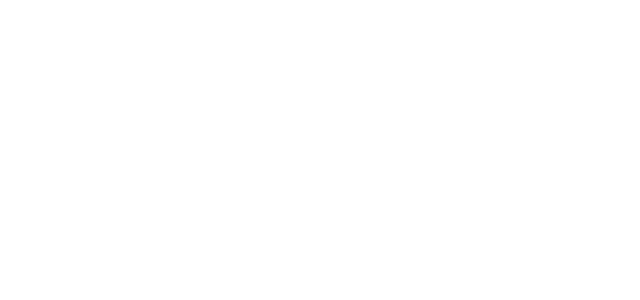
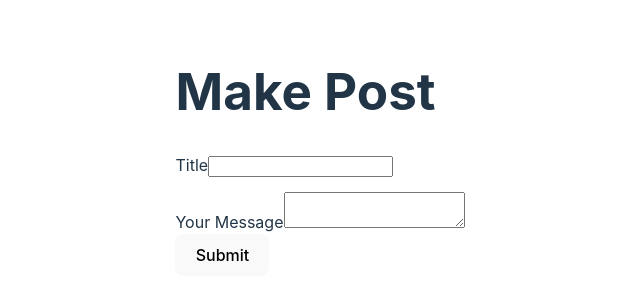
Before and after one commit to hchdhry/blog, a React (Vite) app in the folder front-end/: page /author in a window 1280 px wide. Before the commit this address had no page. Shown: the part 248-548 px from the top of the page, without its empty margins (320-960 px from the left). Built offline with nearby package versions, Linux system fonts and the light colour scheme.

Commit message:
add error handling to post authoring functionality

```diff
--- a/front-end/src/components/App.jsx
+++ b/front-end/src/components/App.jsx
@@ -3,6 +3,7 @@ import React from 'react';
 import { BrowserRouter as Router, Route, Routes } from 'react-router-dom';
 import LogIn from './login';
 import Home from './home';
+import Author from "./author"
 
 function App() {
   return (
@@ -10,6 +11,7 @@ function App() {
       <Routes>
         <Route path="/login" element={<LogIn />} />
         <Route path="/" element={<Home />} />
+        <Route path="/author"element={<Author/>}/>
       </Routes>
     </Router>
   );
--- a/front-end/src/components/author.jsx
+++ b/front-end/src/components/author.jsx
@@ -1,37 +1,61 @@
 import { useState } from "react";
 import "../app.css";
+import { set } from "mongoose";
+
+const Author = () => {
+  const [title, setTitle] = useState("");
+  const [message, setMessage] = useState("");
+  const [status,setStatus] = useState("");
+  const [error,setError] = useState("");
+
+  async function handleSubmit(event) {
+    event.preventDefault();
+
+    try {
+      const req = await fetch("http://localhost:3000/post", {
+        method: "POST",
+        headers: { 'Content-Type': 'application/json' },
+        body: JSON.stringify({ title: title, text: message })
+      });
+
+      if (req.ok) {
+       setStatus("post created")
+      } else {
+        setError("error")
+      }
+    } catch (err) {
+        setError("error")
+    }
+  }
 
 
-const Author= ()=>{
-    const [Title,setTitle] = useState("");
-    const [Message,setMessage] = useState("");
-    return(
+  return (
     <div className="Author">
-            <h1>make post</h1>
+        {status&&<p style={{ color: 'green' }}>{status}</p>}
+        {error&&<p style={{ color: 'red' }}>{error}</p>}
+      <h1>Make Post</h1>
+      <form onSubmit={handleSubmit}>
         <div>
-                <label htmlFor="Title">Title</label>
+          <label htmlFor="title">Title</label>
           <input
             type="text"
-                id = "title"
-                value={Title}
-                onChange={(e)=>{setTitle(e.target.value)}}
+            id="title"
+            value={title}
+            onChange={(e) => setTitle(e.target.value)}
           />
         </div>
         <div>
-                <label htmlFor="message">Your message</label>
-                <input
-                type="text"
+          <label htmlFor="message">Your Message</label>
+          <textarea
             id="message"
-                value={Message}
-                onChange={(e)=>{setMessage(e.target.value)}}
+            value={message}
+            onChange={(e) => setMessage(e.target.value)}
           />
         </div>
+        <button type="submit">Submit</button>
+      </form>
+    </div>
+  );
+};
 
-
-
-        </div>
-    )
-
-}
-
-export default Author
+export default Author;
```
Lines whose indentation alone changed are shown as unchanged.
